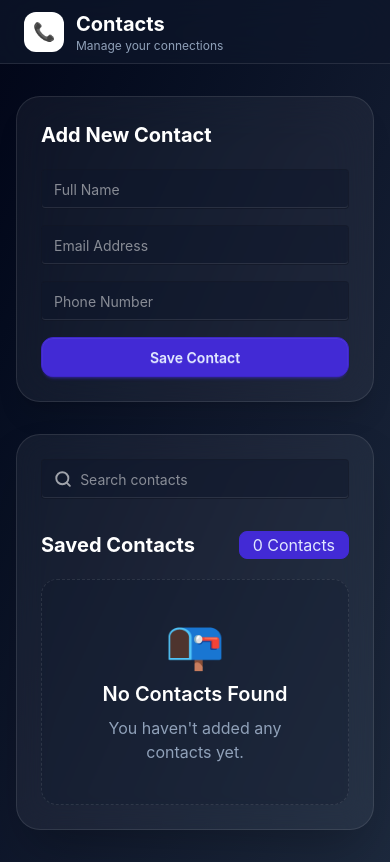
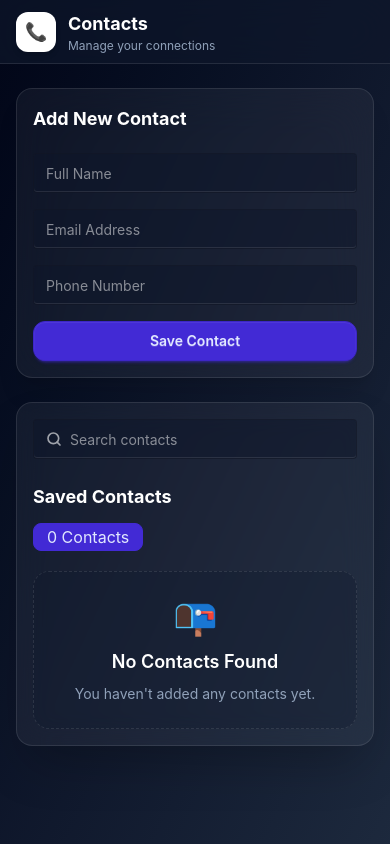
Before and after one commit to Sk-Pandey/Contacts, a React (Vite) app in the folder Contacts/: page / in a window 390 px wide. Built offline with nearby package versions, Linux system fonts and the light colour scheme.

Commit message:
Responsiveness added

```diff
--- a/Contacts/src/App.jsx
+++ b/Contacts/src/App.jsx
@@ -46,6 +46,7 @@ const App = () => {
       setEditId(null);
       return;
     }
+
     // Check empty fields
     if (
       !formData.name.trim() ||
@@ -110,7 +111,7 @@ const App = () => {
     <div className="min-h-screen bg-gradient-to-br from-slate-950 via-slate-900 to-slate-800 text-white">
       <Nav />
 
-      <div className="max-w-5xl mx-auto px-4 py-8">
+      <div className="max-w-6xl mx-auto px-4 sm:px-6 lg:px-8 py-6 sm:py-8">
         <Form
           handleData={handleData}
           formData={formData}
@@ -119,8 +120,9 @@ const App = () => {
           editId={editId}
         />
 
-        <div className="mt-8 rounded-3xl border border-white/10 bg-white/5 backdrop-blur-lg p-6 shadow-2xl">
+        <div className="mt-6 sm:mt-8 rounded-2xl sm:rounded-3xl border border-white/10 bg-white/5 backdrop-blur-lg p-4 sm:p-6 shadow-2xl">
           <Search search={search} setSearch={setSearch} />
+
           <ContactList
             contacts={contacts}
             search={search}
--- a/Contacts/src/components/ContactList.jsx
+++ b/Contacts/src/components/ContactList.jsx
@@ -9,12 +9,14 @@ const ContactList = ({ contacts, search, deleteContact, edit }) => {
   );
 
   return (
-    <div className="mt-8">
+    <div className="mt-6 sm:mt-8">
       {/* Header */}
-      <div className="flex items-center justify-between mb-5">
-        <h2 className="text-xl font-bold text-white">Saved Contacts</h2>
+      <div className="flex flex-col gap-3 sm:flex-row sm:items-center sm:justify-between mb-5">
+        <h2 className="text-lg sm:text-xl font-bold text-white">
+          Saved Contacts
+        </h2>
 
-        <span className="badge badge-primary badge-lg">
+        <span className="badge badge-primary badge-lg self-start sm:self-auto">
           {contacts.length} Contact{contacts.length !== 1 ? "s" : ""}
         </span>
       </div>
@@ -22,14 +24,14 @@ const ContactList = ({ contacts, search, deleteContact, edit }) => {
       {/* Contact List */}
       <div className="space-y-4">
         {filteredContacts.length === 0 ? (
-          <div className="rounded-2xl border border-dashed border-white/10 bg-slate-900/30 p-10 text-center">
-            <div className="text-5xl mb-3">📭</div>
+          <div className="rounded-2xl border border-dashed border-white/10 bg-slate-900/30 p-6 sm:p-10 text-center">
+            <div className="text-4xl sm:text-5xl mb-3">📭</div>
 
-            <h3 className="text-xl font-semibold text-white">
+            <h3 className="text-lg sm:text-xl font-semibold text-white">
               No Contacts Found
             </h3>
 
-            <p className="mt-2 text-slate-400">
+            <p className="mt-2 text-sm sm:text-base text-slate-400">
               {contacts.length === 0
                 ? "You haven't added any contacts yet."
                 : "No contacts match your search."}
@@ -40,36 +42,36 @@ const ContactList = ({ contacts, search, deleteContact, edit }) => {
             return (
               <div
                 key={person.id}
-                className="group rounded-2xl border border-white/10 bg-slate-900/50 backdrop-blur-sm p-5 transition-all duration-300 hover:border-primary/50 hover:shadow-lg hover:shadow-primary/10"
+                className="group rounded-2xl border border-white/10 bg-slate-900/50 backdrop-blur-sm p-4 sm:p-5 transition-all duration-300 hover:border-primary/50 hover:shadow-lg hover:shadow-primary/10"
               >
-                <div className="flex items-center justify-between">
+                <div className="flex flex-col gap-4 sm:flex-row sm:items-center sm:justify-between">
                   {/* Left Section */}
-                  <div className="flex items-center gap-4">
-                    {/* First Letter Avatar */}
-                    <div className="flex h-14 w-14 items-center justify-center rounded-full bg-gradient-to-br from-primary to-secondary text-xl font-bold text-white shadow-md capitalize">
+                  <div className="flex items-start sm:items-center gap-3 sm:gap-4 min-w-0">
+                    {/* Avatar */}
+                    <div className="flex h-12 w-12 sm:h-14 sm:w-14 items-center justify-center rounded-full bg-gradient-to-br from-primary to-secondary text-lg sm:text-xl font-bold text-white shadow-md capitalize shrink-0">
                       {person.name.charAt(0)}
                     </div>
 
                     {/* Contact Details */}
-                    <div>
-                      <h3 className="text-lg font-semibold text-white capitalize">
+                    <div className="min-w-0 flex-1">
+                      <h3 className="text-base sm:text-lg font-semibold text-white capitalize break-words">
                         {person.name}
                       </h3>
 
-                      <div className="mt-1 flex items-center gap-2 text-sm text-slate-400">
-                        <span>📞</span>
-                        <span>{person.phone}</span>
+                      <div className="mt-1 flex items-start gap-2 text-sm text-slate-400">
+                        <span className="shrink-0">📞</span>
+                        <span className="break-all">{person.phone}</span>
                       </div>
 
-                      <div className="mt-1 flex items-center gap-2 text-sm text-slate-500">
-                        <span>📧</span>
-                        <span>{person.email}</span>
+                      <div className="mt-1 flex items-start gap-2 text-sm text-slate-500">
+                        <span className="shrink-0">📧</span>
+                        <span className="break-all">{person.email}</span>
                       </div>
                     </div>
                   </div>
 
                   {/* Right Section */}
-                  <div className="flex items-center gap-2">
+                  <div className="flex items-center gap-2 self-end sm:self-auto">
                     <button
                       className="btn btn-circle btn-sm btn-ghost hover:bg-info/20"
                       aria-label="Edit"
--- a/Contacts/src/components/Form.jsx
+++ b/Contacts/src/components/Form.jsx
@@ -3,8 +3,10 @@ import React from "react";
 const Form = ({ formData, setFormData, handleData, saveContact, editId }) => {
   return (
     <div className="flex justify-center">
-      <div className="w-full max-w-md rounded-3xl border border-white/10 bg-white/5 backdrop-blur-xl p-6 shadow-xl">
-        <h2 className="text-xl font-bold mb-5">Add New Contact</h2>
+      <div className="w-full max-w-md lg:max-w-lg rounded-2xl sm:rounded-3xl border border-white/10 bg-white/5 backdrop-blur-xl p-4 sm:p-6 md:p-8 shadow-xl">
+        <h2 className="text-lg sm:text-xl md:text-2xl font-bold mb-5 sm:mb-6">
+          {editId ? "Update Contact" : "Add New Contact"}
+        </h2>
 
         <div className="space-y-4">
           <input
@@ -13,7 +15,7 @@ const Form = ({ formData, setFormData, handleData, saveContact, editId }) => {
             value={formData.name}
             onChange={handleData}
             placeholder="Full Name"
-            className="input input-bordered w-full bg-slate-900/50"
+            className="input input-bordered w-full bg-slate-900/50 text-sm sm:text-base"
           />
 
           <input
@@ -22,7 +24,7 @@ const Form = ({ formData, setFormData, handleData, saveContact, editId }) => {
             value={formData.email}
             onChange={handleData}
             placeholder="Email Address"
-            className="input input-bordered w-full bg-slate-900/50"
+            className="input input-bordered w-full bg-slate-900/50 text-sm sm:text-base"
           />
 
           <input
@@ -31,7 +33,7 @@ const Form = ({ formData, setFormData, handleData, saveContact, editId }) => {
             value={formData.phone}
             onChange={handleData}
             placeholder="Phone Number"
-            className="input input-bordered w-full bg-slate-900/50"
+            className="input input-bordered w-full bg-slate-900/50 text-sm sm:text-base"
             onKeyDown={(e) => {
               if (e.key == "Enter") {
                 saveContact();
@@ -40,7 +42,7 @@ const Form = ({ formData, setFormData, handleData, saveContact, editId }) => {
           />
 
           <button
-            className="btn btn-primary w-full rounded-xl"
+            className="btn btn-primary w-full rounded-xl text-sm sm:text-base"
             onClick={saveContact}
           >
             {editId ? "Update Contact" : "Save Contact"}
--- a/Contacts/src/components/Nav.jsx
+++ b/Contacts/src/components/Nav.jsx
@@ -3,15 +3,18 @@ import React from "react";
 const Nav = () => {
   return (
     <div className="sticky top-0 z-50 backdrop-blur-xl">
-      <div className="navbar border-b border-white/10 bg-slate-900/70 px-6">
-        <div className="flex items-center gap-3">
-          <div className="flex h-10 w-10 items-center justify-center rounded-xl bg-white text-white text-lg">
+      <div className="navbar border-b border-white/10 bg-slate-900/70 px-4 sm:px-6 lg:px-8 py-2">
+        <div className="flex items-center gap-3 min-w-0">
+          <div className="flex h-10 w-10 sm:h-11 sm:w-11 items-center justify-center rounded-xl bg-white text-lg shadow-md shrink-0">
             📞
           </div>
 
-          <div>
-            <h1 className="text-xl font-bold">Contacts</h1>
-            <p className="text-xs text-slate-400">Manage your connections</p>
+          <div className="min-w-0">
+            <h1 className="text-lg sm:text-xl font-bold truncate">Contacts</h1>
+
+            <p className="text-xs text-slate-400 truncate">
+              Manage your connections
+            </p>
           </div>
         </div>
       </div>
--- a/Contacts/src/components/Search.jsx
+++ b/Contacts/src/components/Search.jsx
@@ -3,9 +3,9 @@ import React from "react";
 export const Search = ({ search, setSearch }) => {
   return (
     <div className="flex justify-center">
-      <label className="input input-bordered flex items-center gap-2 w-full max-w-lg bg-slate-900/50">
+      <label className="input input-bordered flex items-center gap-2 w-full max-w-full sm:max-w-lg md:max-w-xl bg-slate-900/50">
         <svg
-          className="h-5 w-5 opacity-60"
+          className="h-4 w-4 sm:h-5 sm:w-5 opacity-60 shrink-0"
           xmlns="http://www.w3.org/2000/svg"
           viewBox="0 0 24 24"
         >
@@ -23,7 +23,7 @@ export const Search = ({ search, setSearch }) => {
 
         <input
           type="search"
-          className="grow"
+          className="grow text-sm sm:text-base"
           placeholder="Search contacts"
           value={search}
           onChange={(e) => setSearch(e.target.value)}
```
